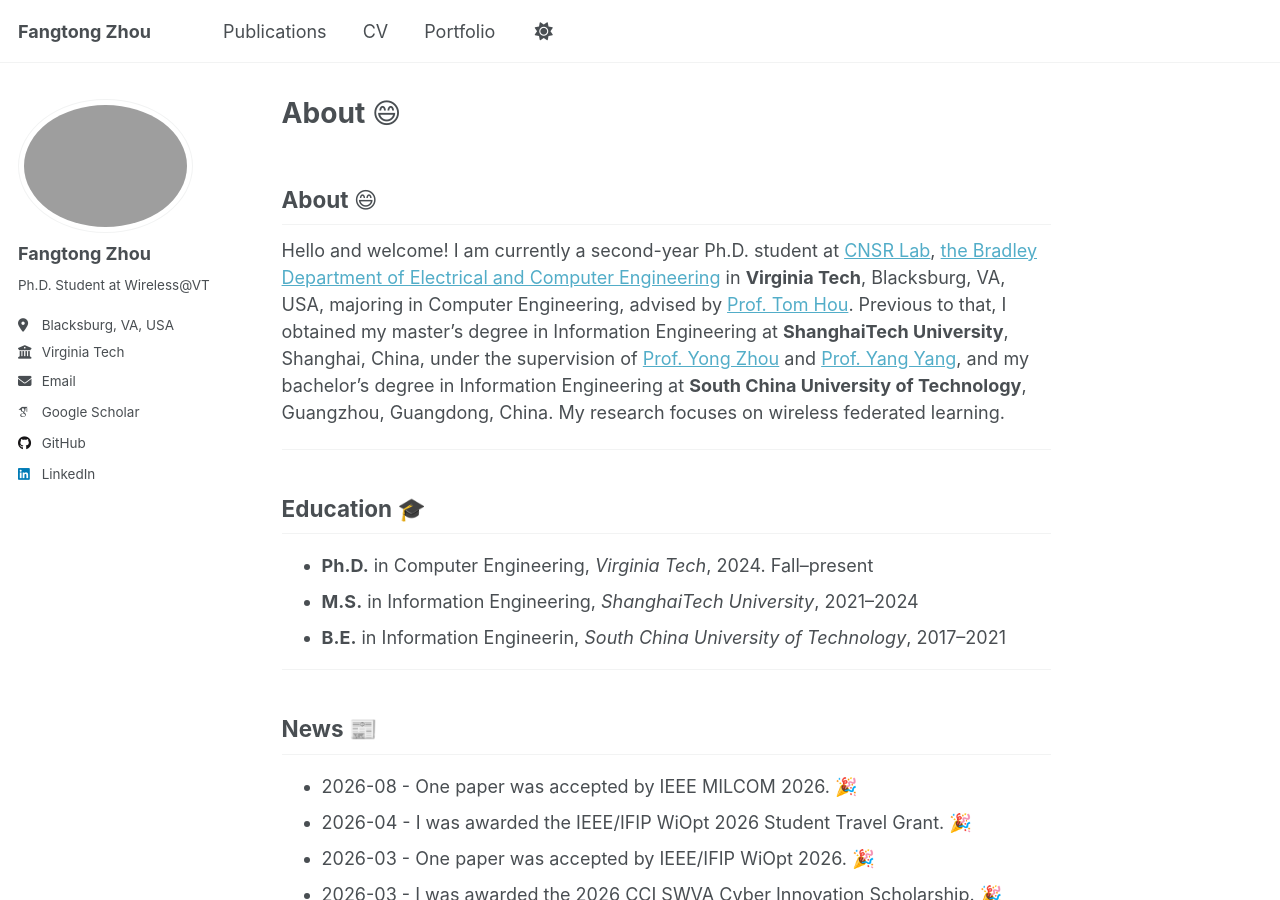
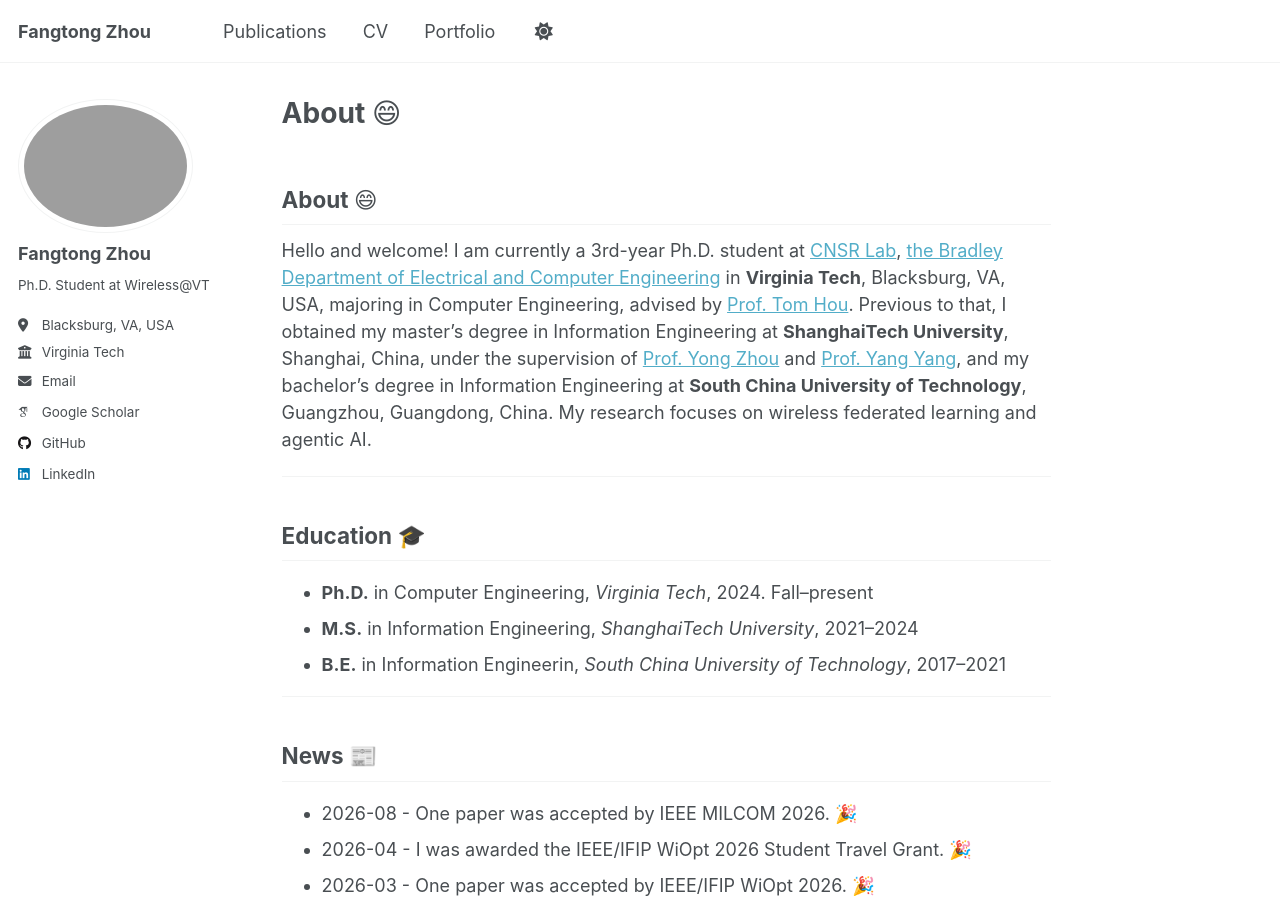
Before and after one commit to frontop137/frontop137.github.io, a Jekyll site: the page built from index.md, in a window 1280 px wide and 900 px high. Built offline with Jekyll 4.4.1, drawn with Linux system fonts in a browser that asks for light colours; emoji names are drawn with the system emoji font; some web fonts are replaced; a script that is not in the unit is left out; our own code applies the rules of GitHub Pages for plain Markdown files.

Commit message:
Update Ph.D. year and research focus in index.md

```diff
--- a/index.md
+++ b/index.md
@@ -7,9 +7,9 @@
 ---
 
 ## About :smile:
-Hello and welcome! I am currently a second-year Ph.D. student at [CNSR Lab](https://www.cnsr.ictas.vt.edu/), [the Bradley Department of Electrical and Computer Engineering](https://ece.vt.edu) in **Virginia Tech**, Blacksburg, VA, USA, majoring in Computer Engineering, advised by [Prof. Tom Hou](https://www.cnsr.ictas.vt.edu/THou.html).
+Hello and welcome! I am currently a 3rd-year Ph.D. student at [CNSR Lab](https://www.cnsr.ictas.vt.edu/), [the Bradley Department of Electrical and Computer Engineering](https://ece.vt.edu) in **Virginia Tech**, Blacksburg, VA, USA, majoring in Computer Engineering, advised by [Prof. Tom Hou](https://www.cnsr.ictas.vt.edu/THou.html).
 Previous to that, I obtained my master’s degree in Information Engineering at **ShanghaiTech University**, Shanghai, China, under the supervision of [Prof. Yong Zhou](https://faculty.sist.shanghaitech.edu.cn/faculty/zhouyong/) and [Prof. Yang Yang](https://facultyprofiles.hkust-gz.edu.cn/faculty-personal-page/YANG-Yang/yyiot), and my bachelor's degree in Information Engineering at **South China University of Technology**, Guangzhou, Guangdong, China.
-My research focuses on wireless federated learning.
+My research focuses on wireless federated learning and agentic AI.
 
 ---
 
```
